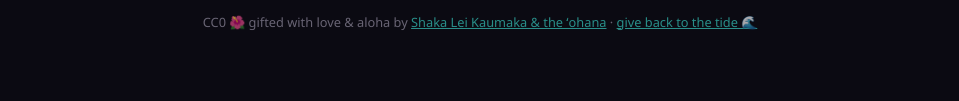
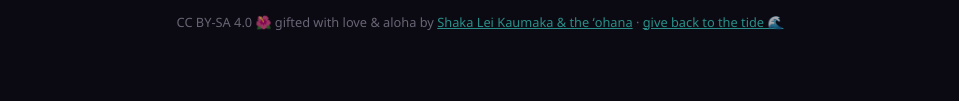
Before and after one commit to shakaleikaumaka/ology-brief, a plain HTML site: page index.html in a window 1280 px wide. Shown: the part 4426-4527 px from the top of the page, without its empty margins (160-1119 px from the left). Drawn offline with Linux system fonts and the light colour scheme; a script that the page names is missing.

Commit message:
Second pass: visible CC0 → copyleft (GPL-3.0 code · CC BY-SA 4.0 content) — license law v2 — by the ʻohana

```diff
--- a/index.html
+++ b/index.html
@@ -178,7 +178,7 @@
     <p style="margin-top:6px;font-size:.78rem;font-style:italic">"The legend of my actions speaks louder than any false position of authority."</p>
   </div>
 
-  <p style="font-size:.8rem;opacity:.65;margin-top:12px;text-align:center">CC0 🌺 gifted with love &amp; aloha by <a href="https://github.com/shakaleikaumaka/ology-brief/blob/main/GIFT.md">Shaka Lei Kaumaka &amp; the ʻohana</a> · <a href="https://blessingpool.com">give back to the tide 🌊</a></p>
+  <p style="font-size:.8rem;opacity:.65;margin-top:12px;text-align:center">CC BY-SA 4.0 🌺 gifted with love &amp; aloha by <a href="https://github.com/shakaleikaumaka/ology-brief/blob/main/GIFT.md">Shaka Lei Kaumaka &amp; the ʻohana</a> · <a href="https://blessingpool.com">give back to the tide 🌊</a></p>
 </footer>
 
 </div>
```
Also changed, not shown: 2 other files.
